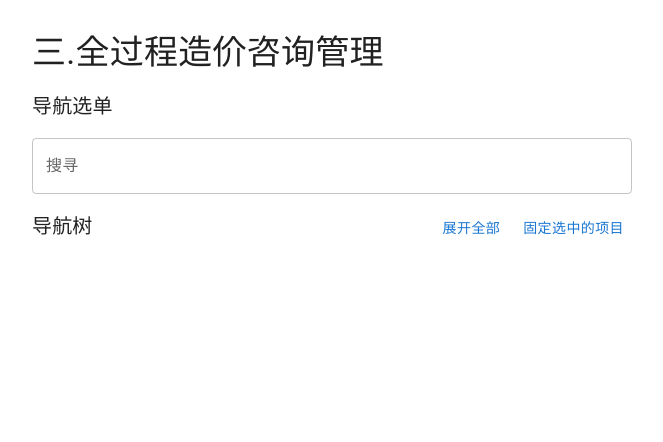
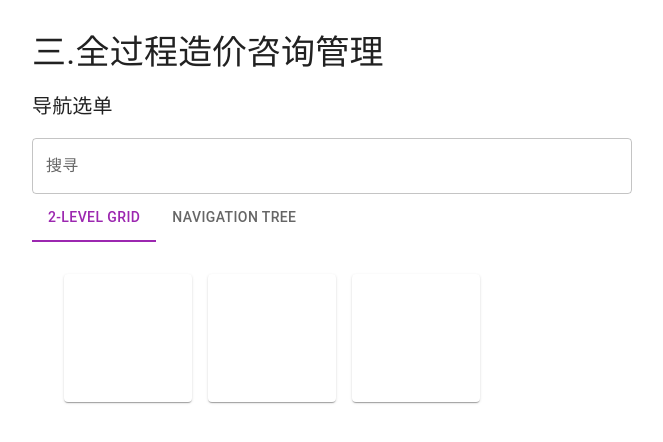
Before and after one commit to Yuan-Quan/nav-tree, a React (Create React App) app: page / in a window 1280 px wide. Shown: the top 442 px of the page, without its empty margins (308-971 px from the left). Built offline with nearby package versions, Linux system fonts and the light colour scheme; the HTML template or start-up script is replaced by a standard one.

Commit message:
use tabs to switch between grid and tree

```diff
--- a/src/assets/TreeData.ts
+++ b/src/assets/TreeData.ts
@@ -76,6 +76,12 @@ export const treeDataRoot = {
             }
           ]
 
+        },
+        {
+          key: '4.4',
+          label: 'test',
+          nodetype: '22',
+
         }
       ]
     }
--- /dev/null
+++ b/src/components/ColoredTabs.tsx
@@ -0,0 +1,70 @@
+import * as React from 'react';
+import Tabs from '@mui/material/Tabs';
+import Tab from '@mui/material/Tab';
+import Box from '@mui/material/Box';
+import { TabPanel } from '@mui/lab';
+import { Typography } from '@mui/material';
+import TreeDisplay from './TreeDisplay';
+import { GridDisplay } from './GridDisplay';
+
+interface TabPanelProps {
+  children?: React.ReactNode;
+  index: string;
+  value: string;
+}
+
+export default function ColorTabs() {
+  const [value, setValue] = React.useState('grid');
+
+  const handleChange = (event: React.SyntheticEvent, newValue: string) => {
+    setValue(newValue);
+  };
+
+  function TabPanel(props: TabPanelProps) {
+  const { children, value, index, ...other } = props;
+
+  return (
+    <div
+      role="tabpanel"
+      hidden={value !== index}
+      id={`simple-tabpanel-${index}`}
+      aria-labelledby={`simple-tab-${index}`}
+      {...other}
+    >
+      {value === index && (
+        <Box sx={{ p: 3 }}>
+          <Typography>{children}</Typography>
+        </Box>
+      )}
+    </div>
+  );
+}
+
+
+  return (
+    <Box>
+    <Box sx={{ width: '100%' }}>
+      <Tabs
+        value={value}
+        onChange={handleChange}
+        textColor="secondary"
+        indicatorColor="secondary"
+        aria-label="secondary tabs example"
+      >
+        <Tab value="grid" label="2-Level Grid" />
+        <Tab value="tree" label="Navigation Tree" />
+      </Tabs>
+    </Box>
+    <TabPanel value={value} index="grid">
+        <Box className='sectionGrid'>
+            <GridDisplay/>
+        </Box>
+    </TabPanel>
+    <TabPanel value={value} index="tree">
+        <Box className="sectionTree">
+            <TreeDisplay />
+        </Box>
+    </TabPanel>
+    </Box>
+  );
+}
--- /dev/null
+++ b/src/components/GridDisplay.tsx
@@ -0,0 +1,21 @@
+import { Box, Paper } from "@mui/material"
+
+export const GridDisplay = () => {
+    return (
+    <Box
+      sx={{
+        display: 'flex',
+        flexWrap: 'wrap',
+        '& > :not(style)': {
+          m: 1,
+          width: 128,
+          height: 128,
+        },
+      }}
+    >
+      <Paper />
+      <Paper />
+      <Paper />
+    </Box>
+    )
+}
--- a/src/components/TreeItemDisplay.css
+++ b/src/components/TreeItemDisplay.css
@@ -12,7 +12,7 @@
 
 .treeItem a
 {
-    color: black;
+    color: randomColor();
     text-decoration: none;
     margin-left: 0.5em;
 }
--- a/src/components/TreeItemDisplay.tsx
+++ b/src/components/TreeItemDisplay.tsx
@@ -26,7 +26,7 @@ export const TreeItemDisplay = (props: any) => {
         <Box className="treeItem">
             <Box className="treeItemLable">
                 {getNodeIcon(props.type)}
-                <a target="_parent" href={props.url}>{props.label}</a>
+                <a color='red' target="_parent" href={props.url}>{props.label}</a>
             </Box>
             <Tooltip title="固定到顶部" placement="right" arrow>
             <IconButton className="pinButton" onClick={props.onPinClick}>
--- a/src/pages/Main.tsx
+++ b/src/pages/Main.tsx
@@ -1,4 +1,5 @@
 import { Box, Typography } from "@mui/material"
+import ColorTabs from "../components/ColoredTabs"
 import { PinnedItems } from "../components/PinnedItems"
 import { SearchBar } from "../components/SearchBar"
 import TreeDisplay from "../components/TreeDisplay"
@@ -10,12 +11,10 @@ export const Main = () => {
             <Typography variant="h4" align="left"> 三.全过程造价咨询管理 </Typography>
             <Typography align="left" variant="h6" mt={2}> 导航选单 </Typography>
             <Box className="sectionSearchPin">
-            <SearchBar />
-            <PinnedItems />
+                <SearchBar />
+                <PinnedItems />
             </Box>
-            <Box className="sectionTree">
-            <TreeDisplay />
-            </Box>
+            <ColorTabs/>
         </Box>
     )
 }
```
Also changed, not shown: 1 other file (tests, documents, lock files or other folders).
